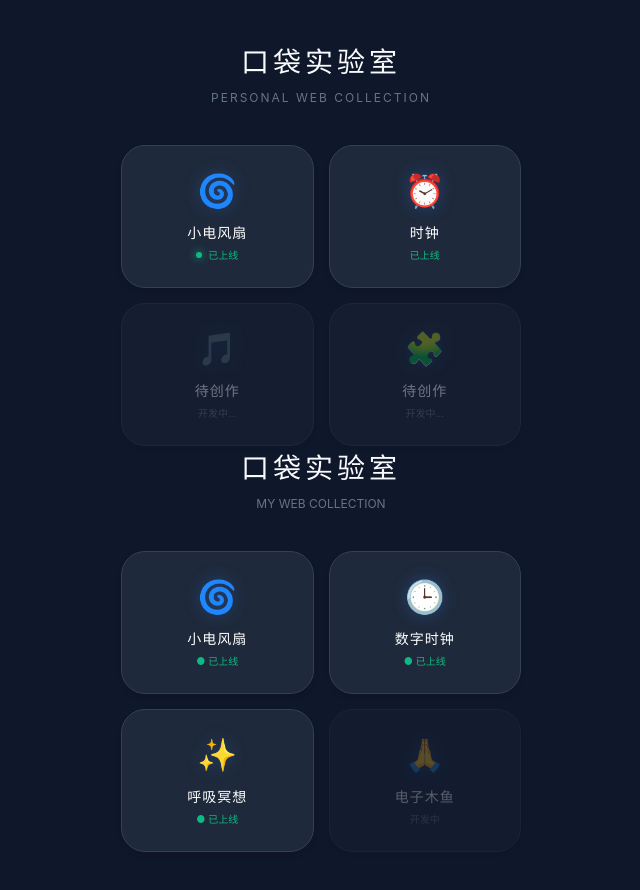
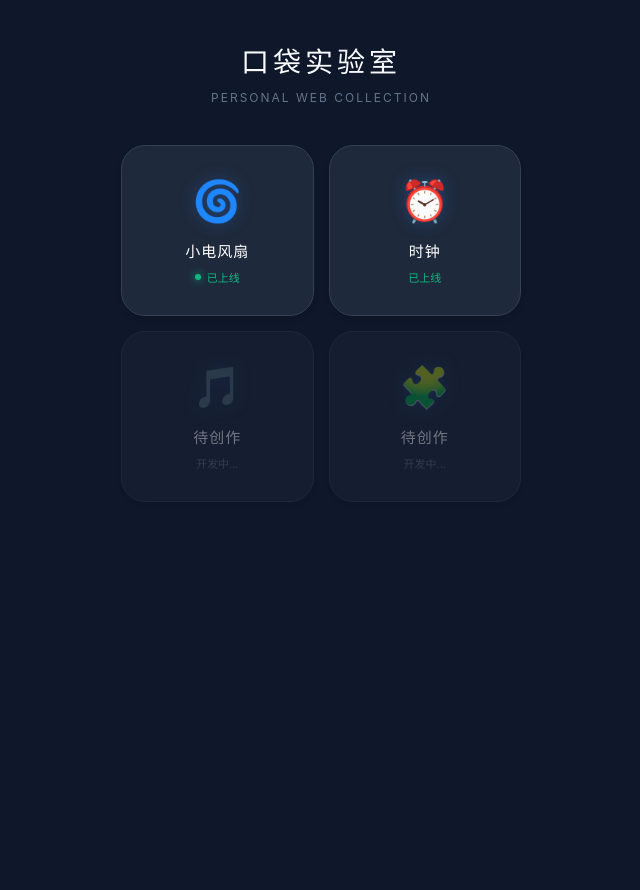
Before and after one commit to b17639757398-byh/-, a plain HTML site: page index.html in a window 1280 px wide. Shown: the whole page, without its empty margins (319-959 px from the left). After the commit the page ends 800 px from the top, so only its background shows below. Drawn offline with Linux system fonts and the light colour scheme.

Commit message:
Update index.html

```diff
--- a/index.html
+++ b/index.html
@@ -148,97 +148,3 @@
             <div class="status" style="color:#64748b">开发中...</div>
         </div>
     </div>
-
-</body>
-</html>
-<!DOCTYPE html>
-<html lang="zh-CN">
-<head>
-    <meta charset="UTF-8">
-    <meta name="viewport" content="width=device-width, initial-scale=1.0, maximum-scale=1.0, user-scalable=no">
-    <title>我的口袋实验室</title>
-    <style>
-        :root {
-            --bg: #0f172a;
-            --card: #1e293b;
-            --text: #f8fafc;
-        }
-        body {
-            margin: 0;
-            background-color: var(--bg);
-            color: var(--text);
-            font-family: -apple-system, system-ui, sans-serif;
-            display: flex;
-            flex-direction: column;
-            align-items: center;
-            min-height: 100vh;
-            padding: 40px 20px;
-            box-sizing: border-box;
-        }
-        header { text-align: center; margin-bottom: 40px; }
-        h1 { font-weight: 200; letter-spacing: 4px; margin: 0; font-size: 28px; }
-        .grid {
-            display: grid;
-            grid-template-columns: repeat(2, 1fr);
-            gap: 15px;
-            width: 100%;
-            max-width: 400px;
-        }
-        .card {
-            background-color: var(--card);
-            border-radius: 24px;
-            padding: 25px 15px;
-            text-decoration: none;
-            color: white;
-            display: flex;
-            flex-direction: column;
-            align-items: center;
-            transition: all 0.2s;
-            border: 1px solid #334155;
-            -webkit-tap-highlight-color: transparent;
-        }
-        .card:active { transform: scale(0.95); background-color: #334155; }
-        .icon { font-size: 32px; margin-bottom: 12px; }
-        .name { font-size: 14px; font-weight: 500; }
-        .status { font-size: 10px; color: #10b981; margin-top: 5px; }
-    </style>
-</head>
-<body>
-
-    <header>
-        <h1>口袋实验室</h1>
-        <div style="color:#64748b; font-size:12px; margin-top:10px;">MY WEB COLLECTION</div>
-    </header>
-
-    <div class="grid">
-        <!-- 第1页：风扇 -->
-        <a href="fan.html" class="card">
-            <div class="icon">🌀</div>
-            <div class="name">小电风扇</div>
-            <div class="status">● 已上线</div>
-        </a>
-
-        <!-- 第2页：时钟 -->
-        <a href="clock.html" class="card">
-            <div class="icon">🕒</div>
-            <div class="name">数字时钟</div>
-            <div class="status">● 已上线</div>
-        </a>
-
-        <!-- 第3页：呼吸球 -->
-        <a href="breath.html" class="card">
-            <div class="icon">✨</div>
-            <div class="name">呼吸冥想</div>
-            <div class="status">● 已上线</div>
-        </a>
-
-        <!-- 第4页：预留（比如电子木鱼） -->
-        <div class="card" style="opacity: 0.3;">
-            <div class="icon">🙏</div>
-            <div class="name">电子木鱼</div>
-            <div class="status" style="color:#64748b">开发中</div>
-        </div>
-    </div>
-
-</body>
-</html>
```
